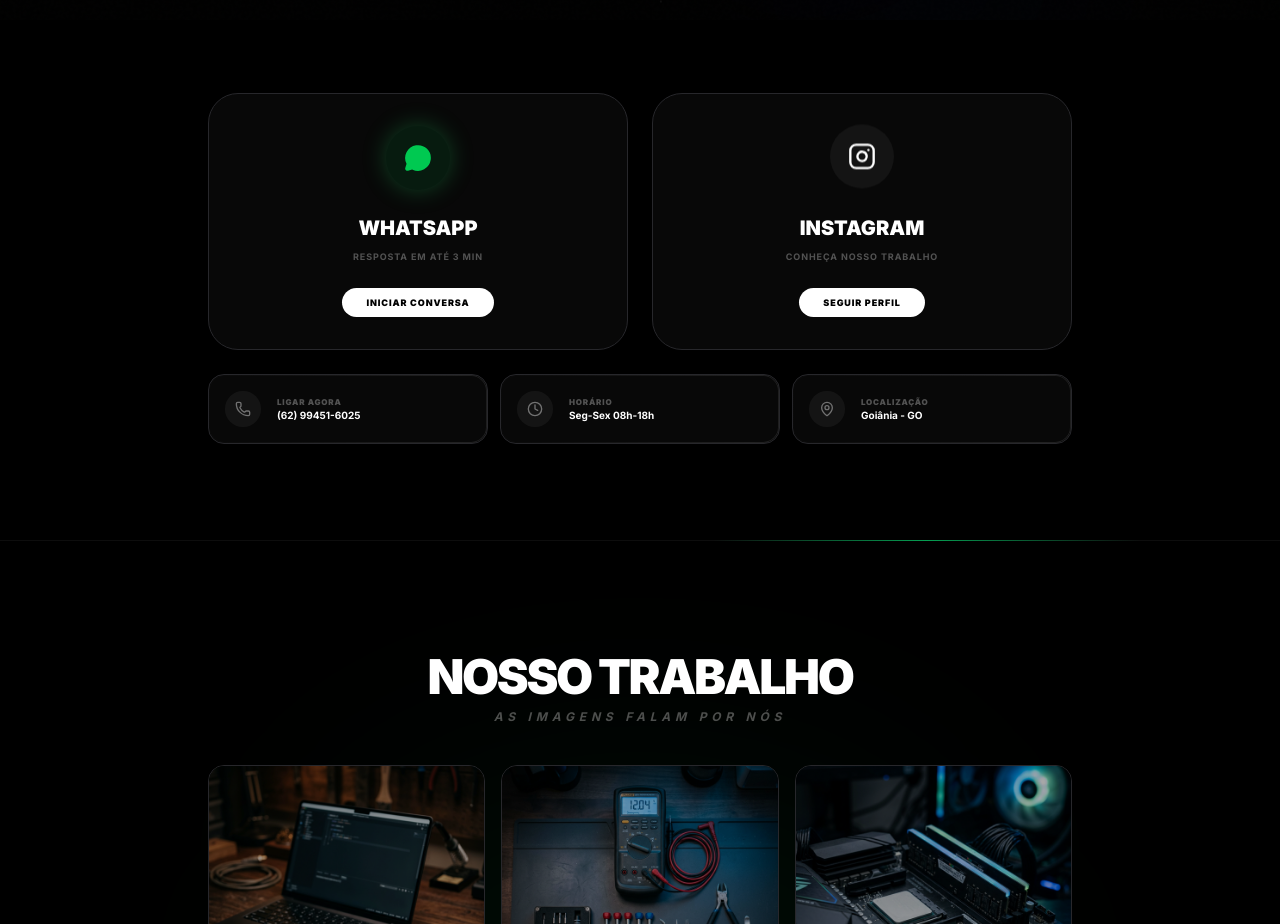
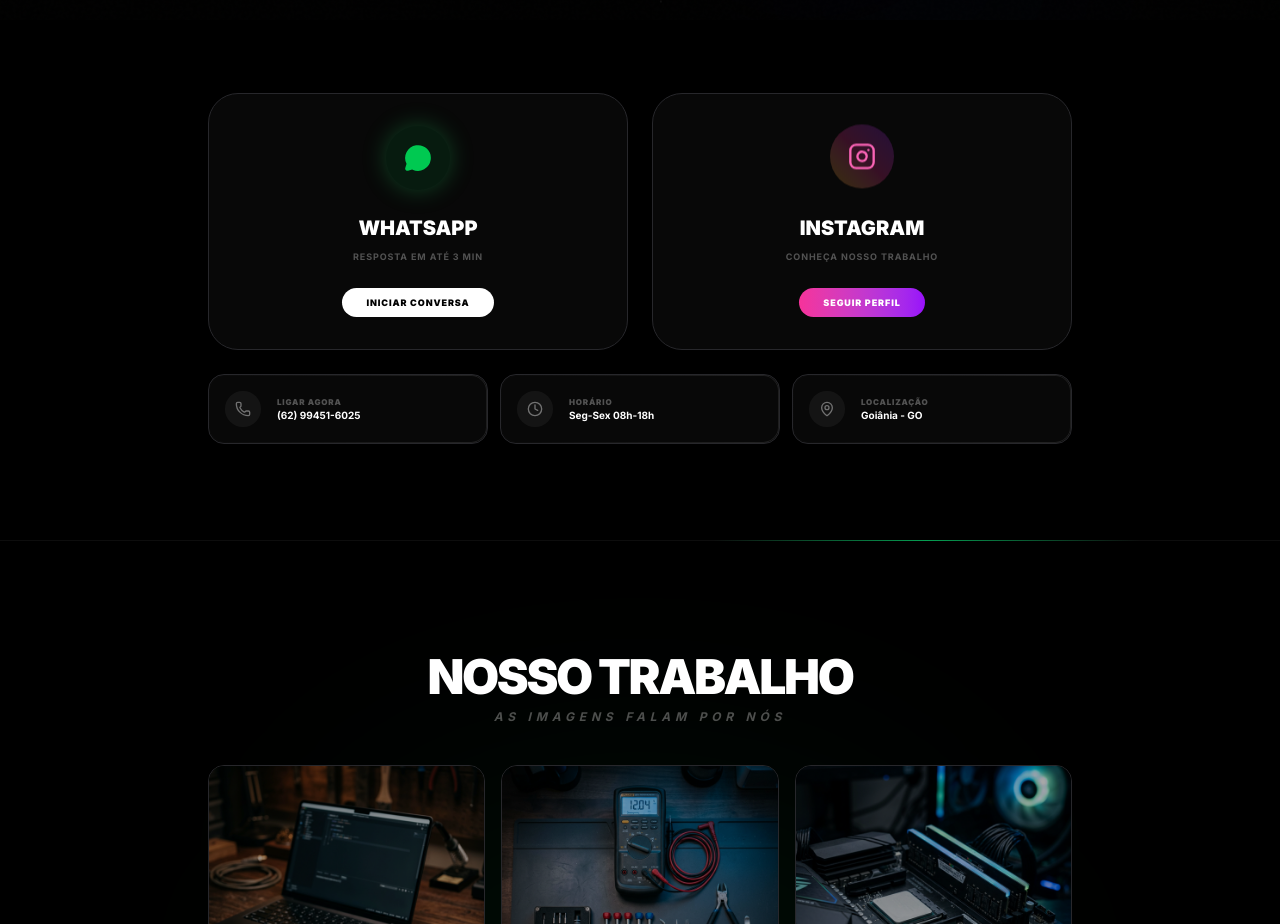
Before and after one commit to wheslancardoso/lp_wfix, a Next.js app: page / in a window 1280 px wide. Shown: the part 780-1704 px from the top of the page. Built offline with nearby package versions, Linux system fonts and the light colour scheme.

Commit message:
style(lp): aplica estilo padrao rosa do card instagram tambem para o desktop
- remove media queries md: que deixavam o card branco no desktop antes do hover
- o card agora mantem a identidade visual do instagram em todas resolucoes

```diff
--- a/src/app/page.tsx
+++ b/src/app/page.tsx
@@ -180,14 +180,14 @@ j=d.createElement(s),dl=l!='dataLayer'?'&l='+l:'';j.async=true;j.src=
                 <a
                   href="https://instagram.com/wfixtech"
                   target="_blank"
-                  className="card-3d card-glow-border-instagram group bg-white/[0.03] backdrop-blur-xl border border-pink-500/20 md:border-white/10 hover:border-pink-500/30 p-8 rounded-[30px] flex flex-col items-center text-center"
+                  className="card-3d card-glow-border-instagram group bg-white/[0.03] backdrop-blur-xl border border-pink-500/20 hover:border-pink-500/30 p-8 rounded-[30px] flex flex-col items-center text-center"
                 >
-                  <div className="w-16 h-16 bg-gradient-to-tr from-yellow-400/20 via-pink-500/20 to-purple-600/20 md:bg-none md:bg-white/5 rounded-full flex items-center justify-center mb-6 group-hover:bg-gradient-to-tr group-hover:from-yellow-400/20 group-hover:via-pink-500/20 group-hover:to-purple-600/20 group-hover:shadow-[0_0_40px_rgba(236,72,153,0.4)] transition-all duration-500 animate-float-subtle" style={{ animationDelay: '1s' }}>
-                    <Instagram className="w-7 h-7 text-pink-400 md:text-white group-hover:text-pink-400 group-hover:scale-110 transition-all duration-300" />
+                  <div className="w-16 h-16 bg-gradient-to-tr from-yellow-400/20 via-pink-500/20 to-purple-600/20 rounded-full flex items-center justify-center mb-6 group-hover:bg-gradient-to-tr group-hover:from-yellow-400/20 group-hover:via-pink-500/20 group-hover:to-purple-600/20 group-hover:shadow-[0_0_40px_rgba(236,72,153,0.4)] transition-all duration-500 animate-float-subtle" style={{ animationDelay: '1s' }}>
+                    <Instagram className="w-7 h-7 text-pink-400 group-hover:text-pink-400 group-hover:scale-110 transition-all duration-300" />
                   </div>
                   <h2 className="text-xl font-black uppercase mb-2 text-white">Instagram</h2>
                   <p className="text-[9px] uppercase font-bold tracking-widest text-white/30 mb-6">Conheça nosso trabalho</p>
-                  <span className="bg-gradient-to-r from-pink-500 to-purple-600 text-white md:bg-none md:bg-white md:text-black text-[9px] font-black px-6 py-2 rounded-full uppercase tracking-widest group-hover:bg-gradient-to-r group-hover:from-pink-500 group-hover:to-purple-600 group-hover:text-white transition-all duration-300 group-hover:shadow-[0_0_20px_rgba(236,72,153,0.4)]">
+                  <span className="bg-gradient-to-r from-pink-500 to-purple-600 text-white text-[9px] font-black px-6 py-2 rounded-full uppercase tracking-widest group-hover:bg-gradient-to-r group-hover:from-pink-500 group-hover:to-purple-600 group-hover:text-white transition-all duration-300 group-hover:shadow-[0_0_20px_rgba(236,72,153,0.4)]">
                     Seguir Perfil
                   </span>
                 </a>
```
